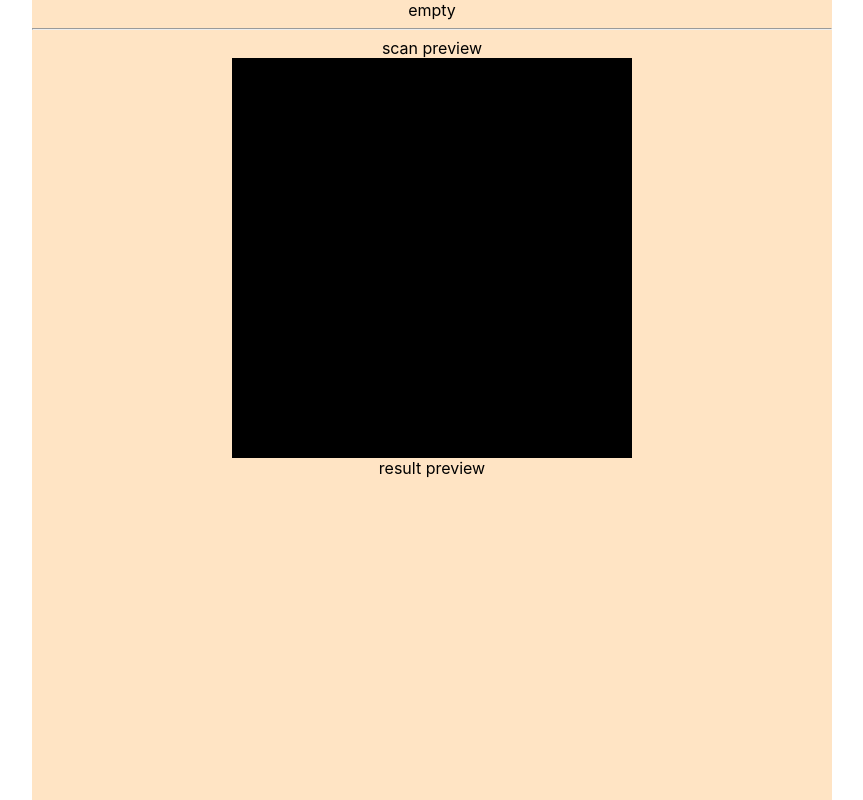
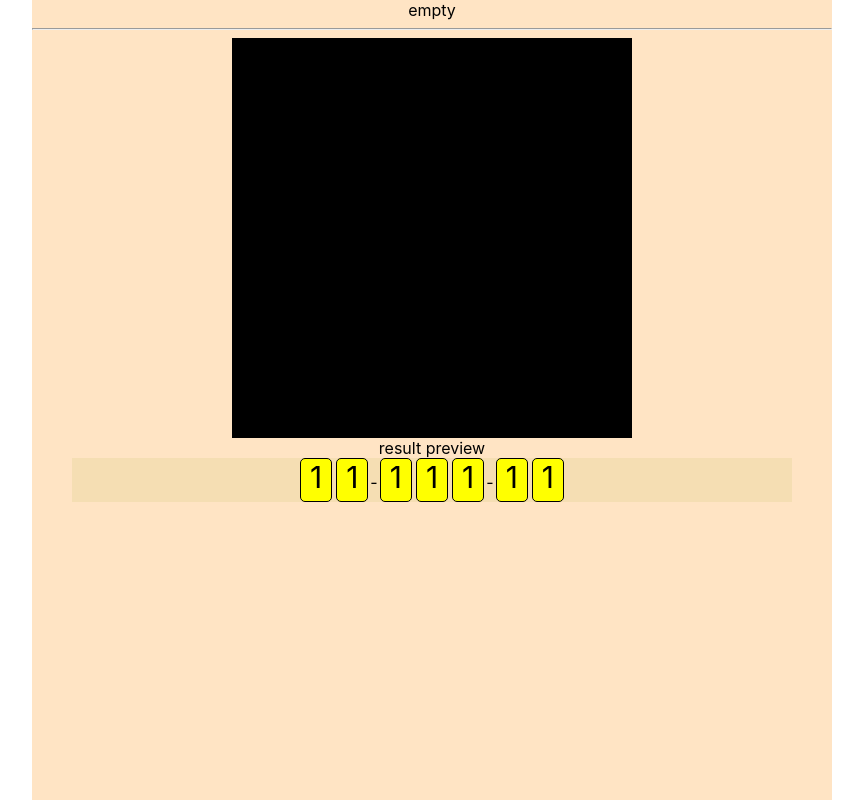
Before and after one commit to SkunovDen/qr-reader, a React (Create React App) app: page / in a window 1280 px wide. Shown: the whole page, without its empty margins (208-1071 px from the left). Built offline with nearby package versions, Linux system fonts and the light colour scheme.

Commit message:
portrait layout for testing

```diff
--- /dev/null
+++ b/src/pages/CodeInput.css
@@ -0,0 +1,107 @@
+.code-input{
+    width: 90%;
+    background-color: wheat;
+    margin-left: auto;
+    margin-right: auto;
+}
+
+.code{
+    display: inline-block;
+    background-color: yellow;
+    border: 1px solid black;
+    border-radius: 5px;
+
+
+}
+
+
+@media screen and (min-width: 169px) and (max-width: 269px) {
+    .scan{
+        width: 200px;
+        height: 200px;
+        margin: auto;
+        background-color: blue;
+        font-weight: 700;
+    }
+
+    .code{
+        height: 1.4em;
+        font-size: 30px;
+        width: .6em;
+        margin-left: .07em;
+        margin-right: .07em;
+    }
+
+}
+
+@media screen and (min-width: 269px) and (max-width: 313px) {
+    .scan{
+        width: 200px;
+        height: 200px;
+        margin: auto;
+        background-color: blue;
+        font-weight: 700;
+    }
+
+    .code{
+        height: 1.4em;
+        font-size: 30px;
+        width: .8em;
+        margin-left: .07em;
+        margin-right: .07em;
+    }
+
+}
+
+@media screen and (min-width: 314px) and (max-width: 324px) {
+    .scan{
+        width: 200px;
+        height: 200px;
+        margin: auto;
+        background-color: blue;
+        font-weight: 700;
+    }
+
+    .code{
+        height: 1.4em;
+        font-size: 30px;
+        width: 1em;
+        margin-left: .07em;
+        margin-right: .07em;
+    }
+
+}
+
+@media screen and (min-width: 325px) and (max-width: 424px) {
+    .scan{
+        width: 300px;
+        height: 300px;
+        margin: auto;
+        background-color: red;
+    }
+
+    .code{
+        height: 1.4em;
+        font-size: 30px;
+        width: 1em;
+        margin-left: .07em;
+        margin-right: .07em;
+    }
+}
+
+@media (min-width : 425px) {
+    .scan{
+        width: 400px;
+        height: 400px;
+        margin: auto;
+        background-color: black;
+    }
+
+    .code{
+        height: 1.4em;
+        font-size: 30px;
+        width: 1em;
+        margin-left: .07em;
+        margin-right: .07em;
+    }
+}
--- a/src/pages/ScanPage.css
+++ b/src/pages/ScanPage.css
@@ -2,7 +2,6 @@
 @media all and (orientation : portrait) {
 
     .wrapper{
-
         display: grid;
         grid-template-columns: 1;
         grid-template-rows: 1fr 1fr;
@@ -28,44 +27,4 @@
         height: 45vh;
         padding: 11px;
     }
-
-
 }
-
-
-@media (max-width: 224px) {
-    .scan{
-        width: 100px;
-        height: 100px;
-        margin: auto;
-        background-color: blue;
-    }
-}
-
-@media (max-width: 324px) {
-    .scan{
-        width: 200px;
-        height: 200px;
-        margin: auto;
-        background-color: green;
-    }
-}
-
-
-/* @media (max-width: 424px) {
-    .scan{
-        width: 300px;
-        height: 300px;
-        margin: auto;
-        background-color: red;
-    }
-} */
-
-@media (min-width : 425px) {
-    .scan{
-        width: 400px;
-        height: 400px;
-        margin: auto;
-        background-color: black;
-    }
-}
--- a/src/pages/ScanPage.jsx
+++ b/src/pages/ScanPage.jsx
@@ -1,19 +1,37 @@
 import React from "react";
 import './ScanPage.css';
+import './CodeInput.css';
+
 
 const ScanPage = () => {
+    const CodeInput = () => {
+        return (
+                <div className="code-input">
+                    <div className="code">1</div>
+                    <div className="code">1</div>
+                    -
+                    <div className="code">1</div>
+                    <div className="code">1</div>
+                    <div className="code">1</div>
+                    -
+                    <div className="code">1</div>
+                    <div className="code">1</div>
+                </div>
+            )
+        }
+
     return (
         <div className="wrapper">
             <div className="scan-preview">
                 empty
                 <hr></hr>
-                scan preview
                 <div className="scan">
                     scan
                 </div>
             </div>
             <div className="result-preview">
                 result preview
+                <CodeInput />
             </div>
         </div>
     )
```
